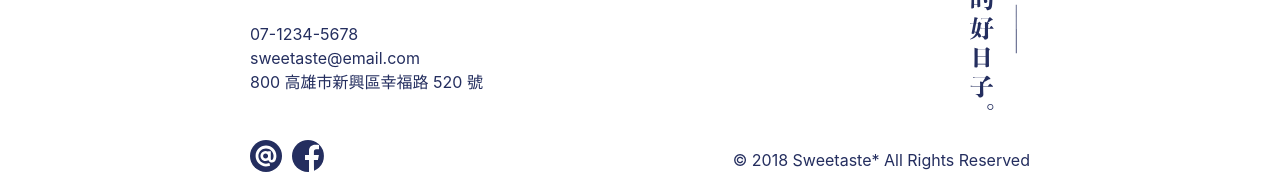
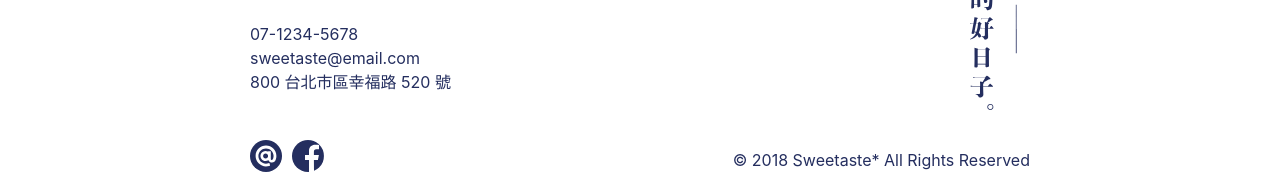
Before and after one commit to di501105/di_store, a Vue app: page /#/home in a window 1280 px wide. Shown: the part 3414-3588 px from the top of the page. Built offline with nearby package versions, Linux system fonts and the light colour scheme; no server answers.

Commit message:
更新 footer icon

```diff
--- a/src/components/Footer.vue
+++ b/src/components/Footer.vue
@@ -32,7 +32,7 @@
             <ul class="list-unstyled mt-6">
               <li>07-1234-5678</li>
               <li><a href="mailto:sweetaste@email.com">sweetaste@email.com</a></li>
-              <li>800 高雄市新興區幸福路 520 號</li>
+              <li>800 台北市區幸福路 520 號</li>
             </ul>
           </div>
           <div class="col-md-5 text-right d-none d-md-block">
```
